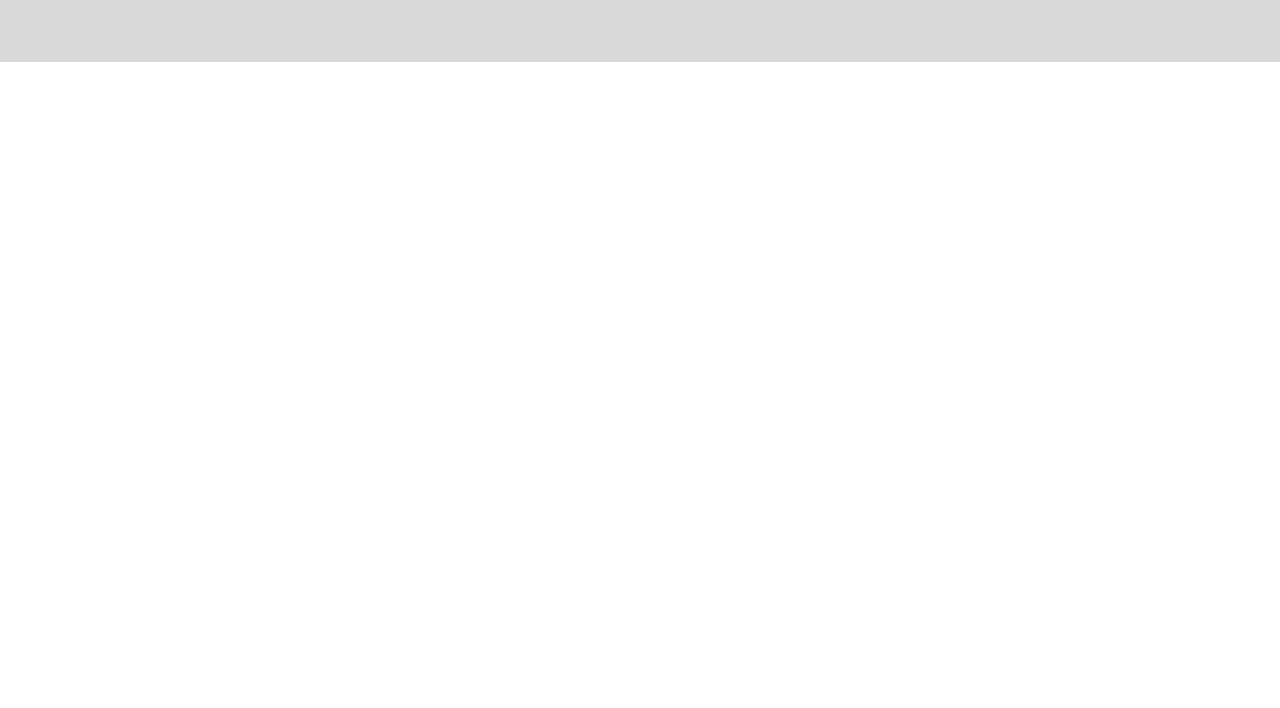
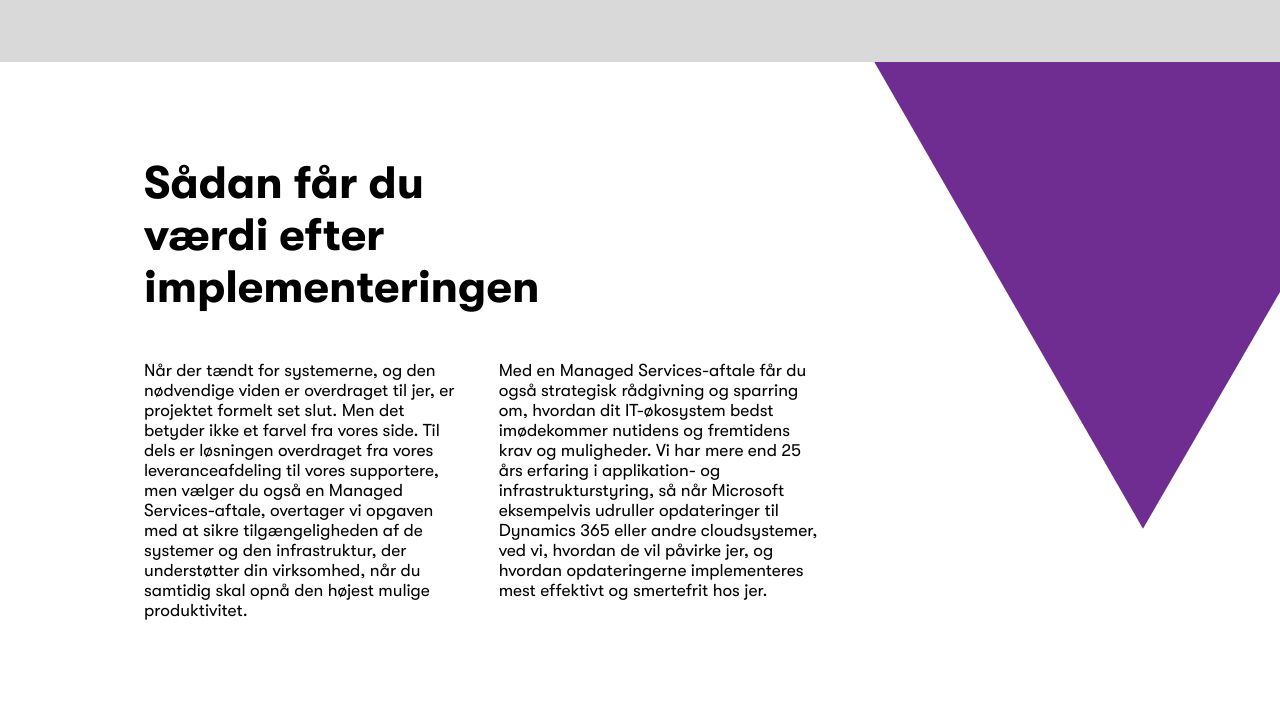
Before and after one commit to Klajdi44/dxc, a website built with Parcel: page Asset/asset.html in a window 1280 px wide. Shown: the part 3892-4600 px from the top of the page. Before the commit the page ends 3954 px from the top, so only its background shows below. Built offline with nearby package versions, Linux system fonts and the light colour scheme.

Commit message:
initial section nine

```diff
--- a/Asset/asset.html
+++ b/Asset/asset.html
@@ -73,5 +73,31 @@
         <img alt="Infographics" />
       </div>
     </div>
+
+    <div class="section-nine">
+      <div class="section-nine_triangle">
+        <img src="../images/dxc_triangle_pur_rgb.svg" alt="Triangle" />
+      </div>
+      <div class="section-nine_content">
+        <h1 class="section-nine_content-h">
+          Sådan får du<br />
+          værdi efter<br />
+          implementeringen
+        </h1>
+        <div class="section-nine_content-p">
+          <p>
+            Når der tændt for systemerne, og den nødvendige viden er overdraget til jer, er projektet formelt set slut. Men det betyder ikke et farvel fra vores side. Til dels er løsningen overdraget
+            fra vores leveranceafdeling til vores supportere, men vælger du også en Managed Services-aftale, overtager vi opgaven med at sikre tilgængeligheden af de systemer og den infrastruktur, der
+            understøtter din virksomhed, når du samtidig skal opnå den højest mulige produktivitet.
+          </p>
+          <p>
+            Med en Managed Services-aftale får du også strategisk rådgivning og sparring om, hvordan dit IT-økosystem bedst imødekommer nutidens og fremtidens krav og muligheder. Vi har mere end 25
+            års erfaring i applikation- og infrastrukturstyring, så når Microsoft eksempelvis udruller opdateringer til Dynamics 365 eller andre cloudsystemer, ved vi, hvordan de vil påvirke jer, og
+            hvordan opdateringerne implementeres mest effektivt og smertefrit hos jer.
+          </p>
+        </div>
+      </div>
+      <div class="section-nine_image"></div>
+    </div>
   </body>
 </html>
--- a/Asset/main_asset.scss
+++ b/Asset/main_asset.scss
@@ -3,6 +3,7 @@
 @use '../partials/components/asset_landpage6.scss';
 @use '../partials/components/asset_landpage7.scss';
 @use '../partials/components/asset_landpage8.scss';
+@use '../partials/components/asset_landpage9.scss';
 
 body {
   @include u.body-reset;
--- /dev/null
+++ b/partials/components/asset_landpage9.scss
@@ -0,0 +1,71 @@
+@use '../utilities/utilities.scss' as u;
+
+.section-nine {
+  @include u.body-reset;
+  position: relative;
+  width: 100%;
+  height: 100%;
+  background-size: cover;
+  background-position: center bottom;
+}
+
+.section-nine_triangle {
+  position: absolute;
+  top: -27px;
+  right: -80px;
+  width: 45vw;
+}
+
+.section-nine_content {
+  padding: 4em 2em 5em;
+  width: 80%;
+}
+
+.section-nine_content-h {
+  font-size: u.font-size(heading);
+  font-family: u.font(bold);
+}
+
+.section-nine_content-p {
+  @include u.flex-center(column, center, center);
+  font-size: u.font-size(body);
+  font-family: u.font(regular);
+}
+
+.section-nine_content-p p {
+  width: auto;
+}
+
+.section-nine_content-p > p:first-child {
+  padding-right: 2em;
+}
+
+.section-nine_image {
+  height: 50vh;
+  background-image: url("/images/image--008.jpg");
+  background-position: center;
+}
+
+@media only screen and (min-width: 768px) {
+  .section-nine_triangle {
+    right: -150px;
+  }
+
+  .section-nine_content-p {
+    @include u.flex-center(row, flex-start, flex-start);
+  }
+
+  .section-nine_content-p p {
+    width: 45vw;
+  }
+}
+
+@media only screen and (min-width: 992px) {
+  .section-nine_content {
+    padding: 4em 9em 10em;
+  }
+
+  .section-nine_content-p p {
+    width: 25vw;
+  }
+}
```
Also changed, not shown: partials/components/asset_landpage8.scss (+0 -7 lines), images/dxc_triangle_pur_rgb.svg (added).
